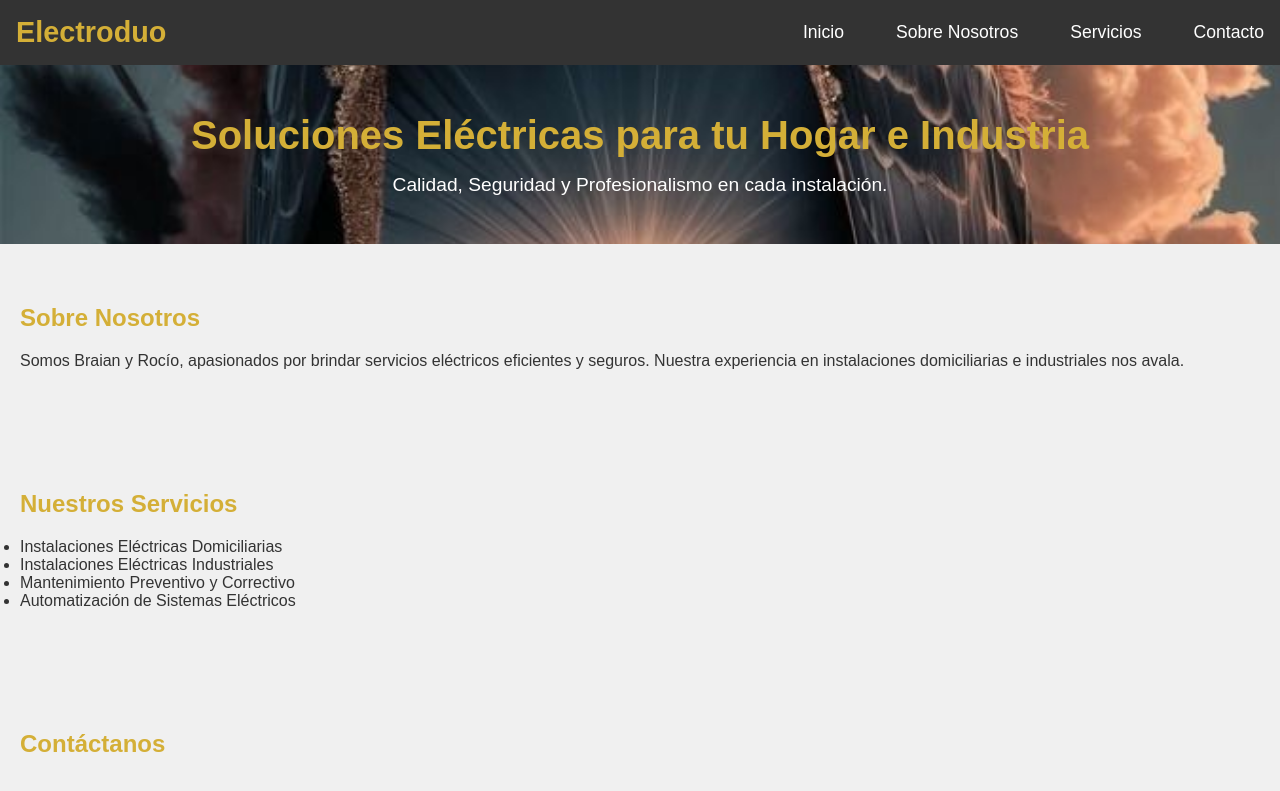
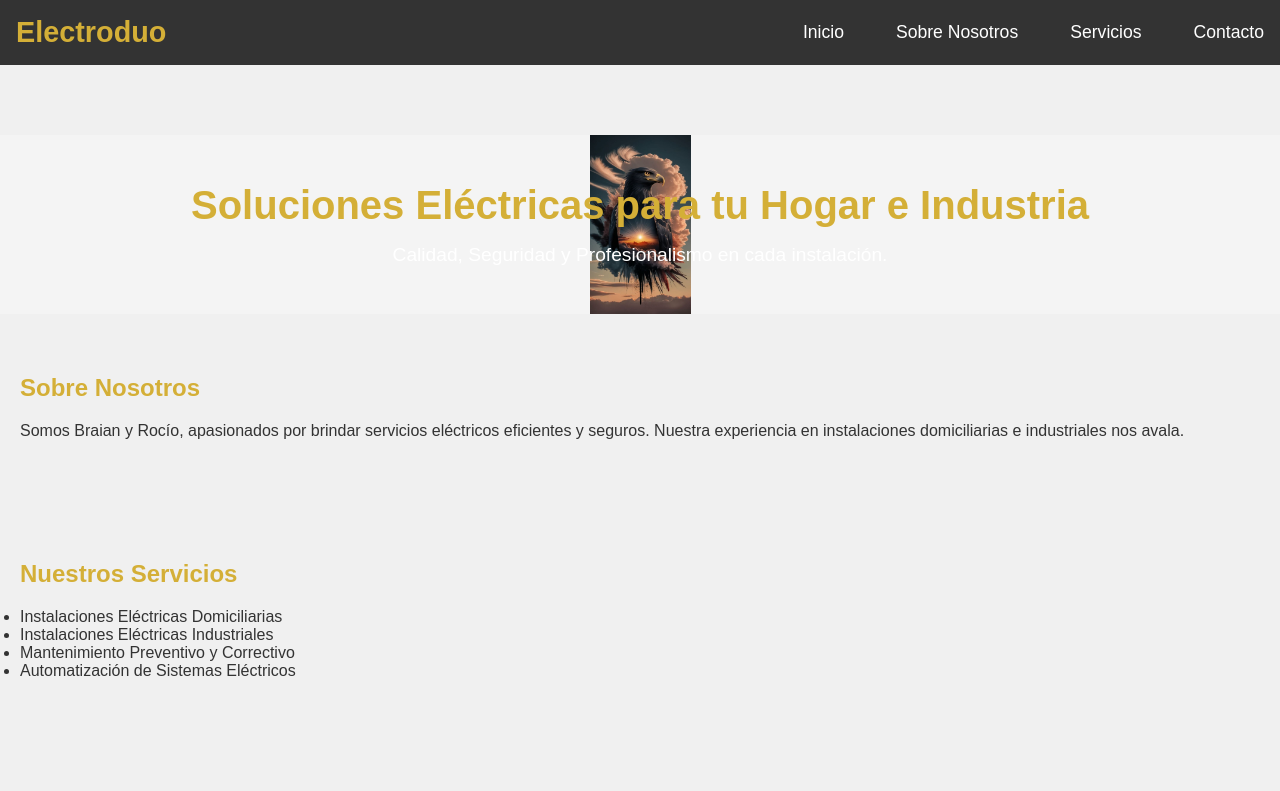
Before and after one commit to braian87/ElectroDUO, a plain HTML site: page index.html in a window 1280 px wide. Shown: the top 791 px of the page. Drawn offline with Linux system fonts and the light colour scheme.

Commit message:
Update style.css

```diff
--- a/styles/style.css
+++ b/styles/style.css
@@ -36,14 +36,13 @@ nav a:hover {
 
 /* Sección Hero */
 .hero {
-  background: url('background.jpg') no-repeat center center/cover;
+  background: url('background.jpg') no-repeat center center;
+  background-size: contain;
   color: white;
   text-align: center;
-  padding: 150px 20px;
-
-
+  padding: 150px 50px;
+  margin-top: 70px; /* Ajusta según sea necesario */
 }
-
 .hero h2 {
   font-size: 3em;
 }
```
